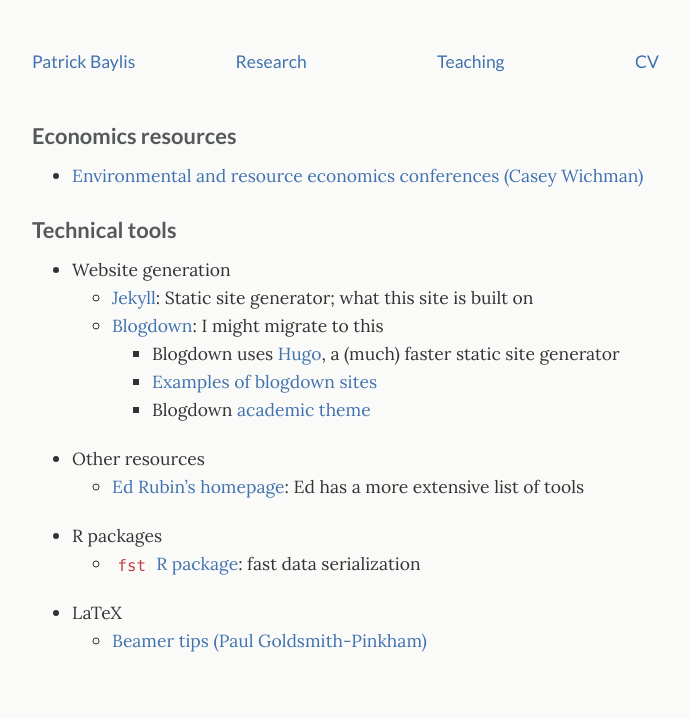
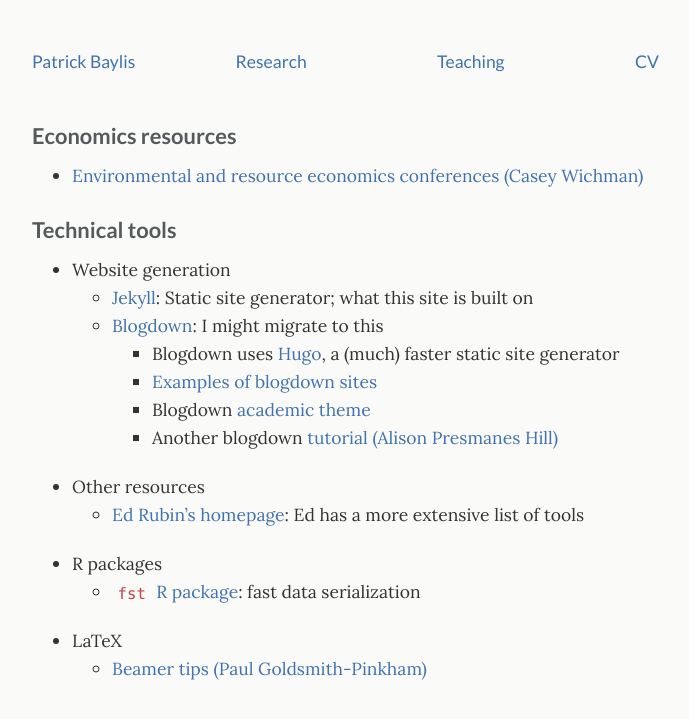
Before and after one commit to pbaylis/pbaylis.github.io, a Jekyll site: the page built from tools.md, in a window 1280 px wide. Shown: the top 719 px of the page, without its empty margins (262-951 px from the left). Built offline with Jekyll 4.4.1, drawn with Linux system fonts in a browser that asks for light colours.

```diff
--- a/tools.md
+++ b/tools.md
@@ -15,6 +15,7 @@
         - Blogdown uses [Hugo](https://gohugo.io), a (much) faster static site generator
         - [Examples of blogdown sites](http://awesome-blogdown.com)
         - Blogdown [academic theme](https://sourcethemes.com/academic/)
+        - Another blogdown [tutorial (Alison Presmanes Hill)](https://support.rbind.io/2017/06/16/academic-site-apreshill/)
 - Other resources
     - [Ed Rubin's homepage](http://edrub.in): Ed has a more extensive list of tools
 - R packages
```
